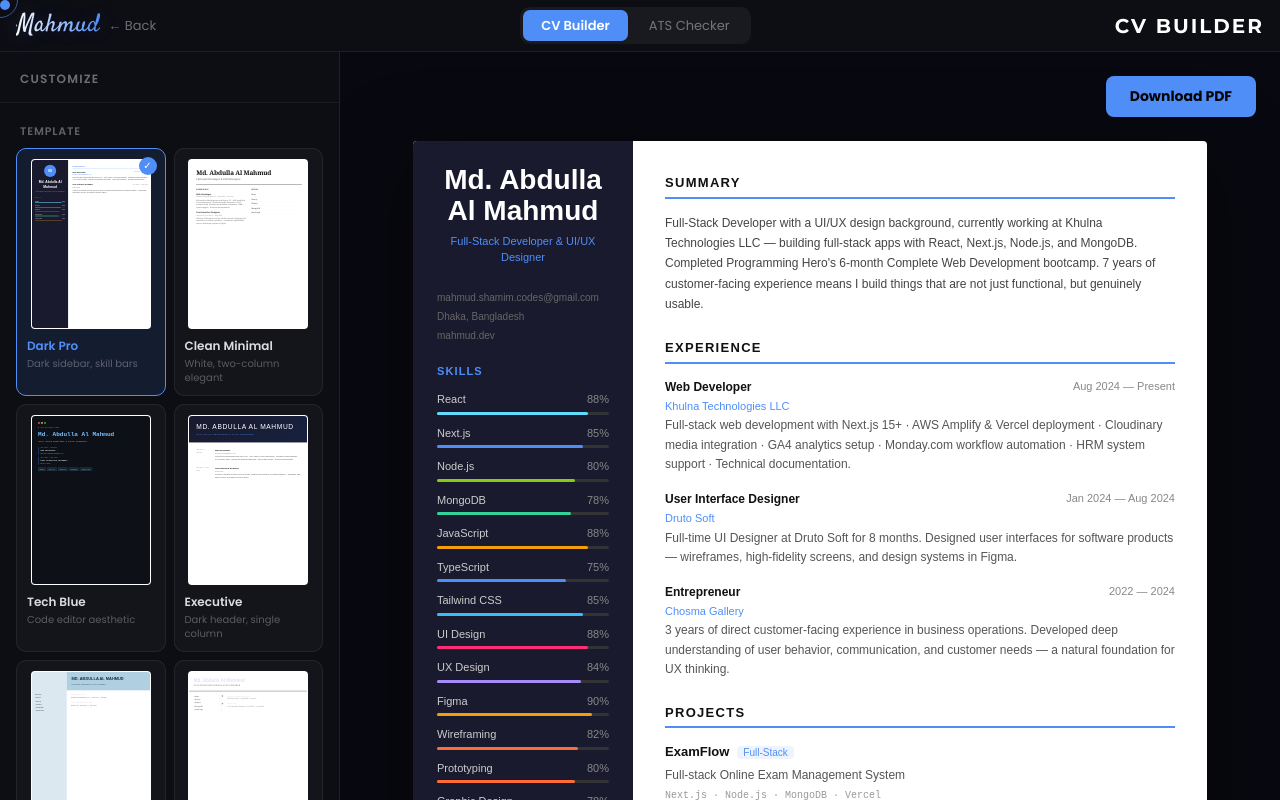
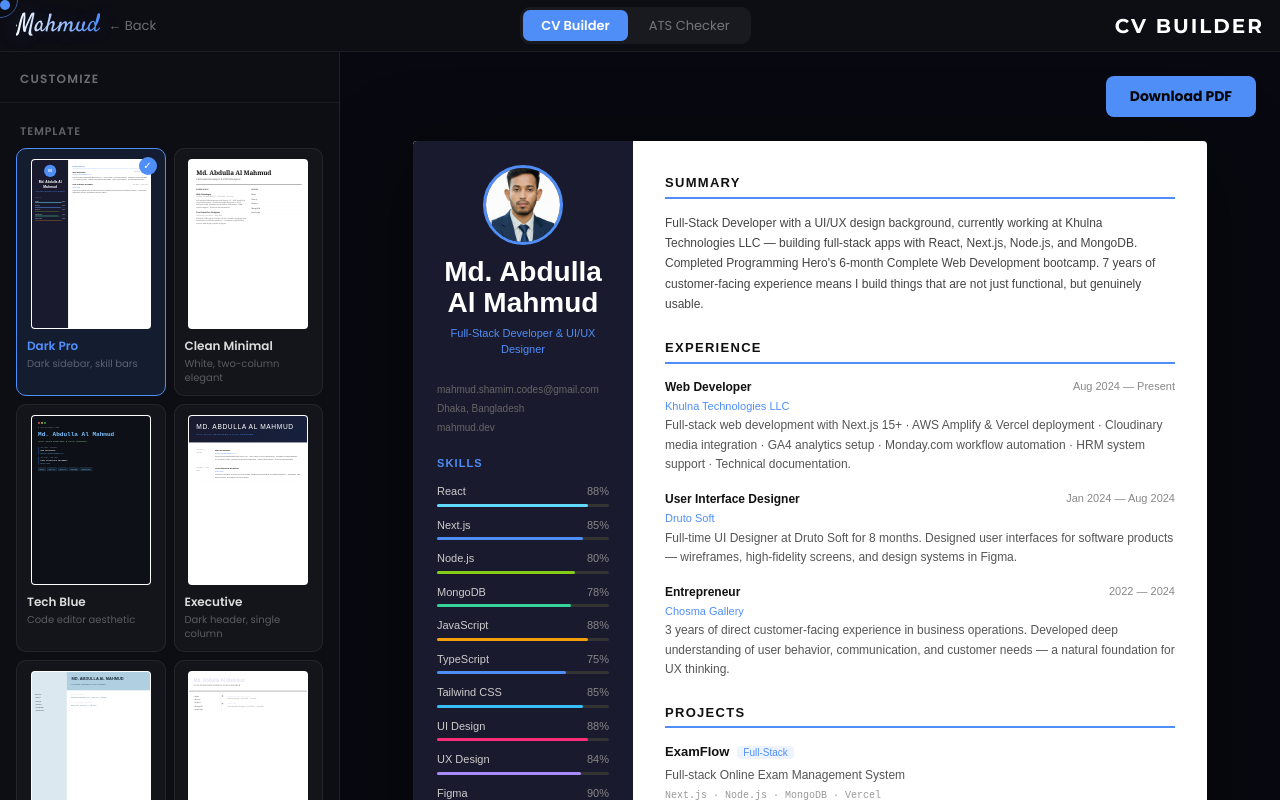
Before and after one commit to mahmudshamim/mahmud-portfolio-website, a Next.js app: page /cv in a window 1280 px wide. Built offline with nearby package versions, Linux system fonts and the light colour scheme.

Commit message:
feat: add default profile photo to CV builder

```diff
--- a/app/cv/page.tsx
+++ b/app/cv/page.tsx
@@ -35,7 +35,7 @@ const defaultCVData: CVData = {
   experience: portfolioData.experience,
   education: portfolioData.education,
   selectedSkills: portfolioData.skills.map((s) => s.name),
-  photo: '',
+  photo: '/images/mahmud-profile.jpg',
   showSections: {
     summary: true,
     experience: true,
```
Also changed, not shown: public/images/mahmud-profile.jpg (added).
